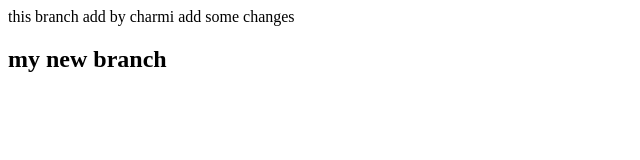
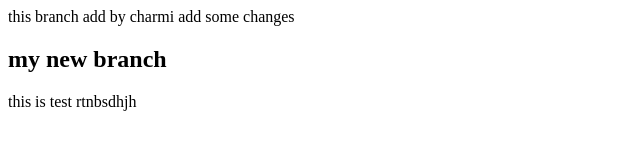
Before and after one commit to charmivaishnani/git_repo, a plain HTML site: page index.html in a window 1280 px wide. Shown: the whole page, without its empty margins (0-640 px from the left). Drawn offline with Linux system fonts and the light colour scheme.

Commit message:
change in testt

```diff
--- a/index.html
+++ b/index.html
@@ -8,5 +8,6 @@ this branch add by charmi add some changes
 </head>
 <body>
 <h2>my new branch</h2>
+<p>this is test rtnbsdhjh</p>
 </body>
 </html>
```
